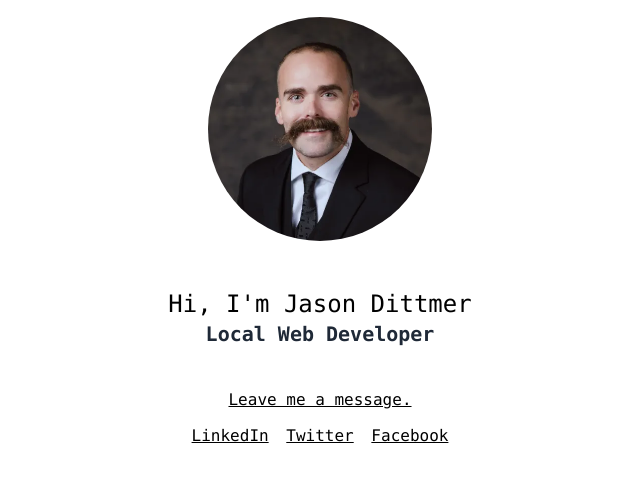
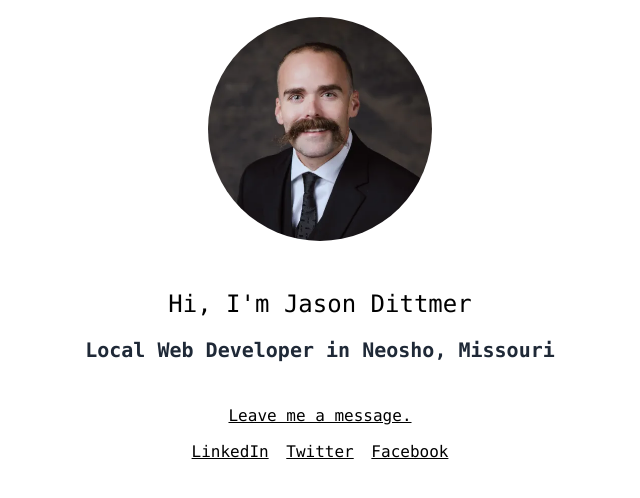
Before and after one commit to thedittmer/dittmer-pro, a SvelteKit app: page / in a window 1280 px wide. Shown: the top 498 px of the page, without its empty margins (320-960 px from the left). Built offline with nearby package versions, Linux system fonts and the light colour scheme.

Commit message:
software

```diff
--- a/src/routes/+page.svelte
+++ b/src/routes/+page.svelte
@@ -12,7 +12,7 @@
 </script>
 
 <svelte:head>
-	<title>Jason Dittmer | Web Developer and Software Engineer</title>
+	<title>Jason Dittmer | Local Web Developer in Neosho, Missouri</title>
 </svelte:head>
 
 <div class="relative w-56 h-60 mx-auto">
@@ -48,8 +48,8 @@
 <main class="p-5">
 	<div class="max-w-prose mx-auto md:text-center pt-4">
 		<p class="mt-3 text-lg md:text-2xl dark:text-white">Hi, I&#x27;m Jason Dittmer</p>
-		<h1 class="max-w-3xl pb-2 mx-auto text-lg md:text-xl font-bold text-gray-800 dark:text-white">
-			Local Web Developer
+		<h1 class="max-w-3xl pb-2 mx-auto text-lg md:text-xl font-bold text-gray-800 dark:text-white pt-4">
+			Local Web Developer in Neosho, Missouri
 		</h1>
 		<p class="text-gray-800 dark:text-white"></p>
 		<div class="flex flex-col md:items-center justify-center mt-6 dark:text-white">
```
